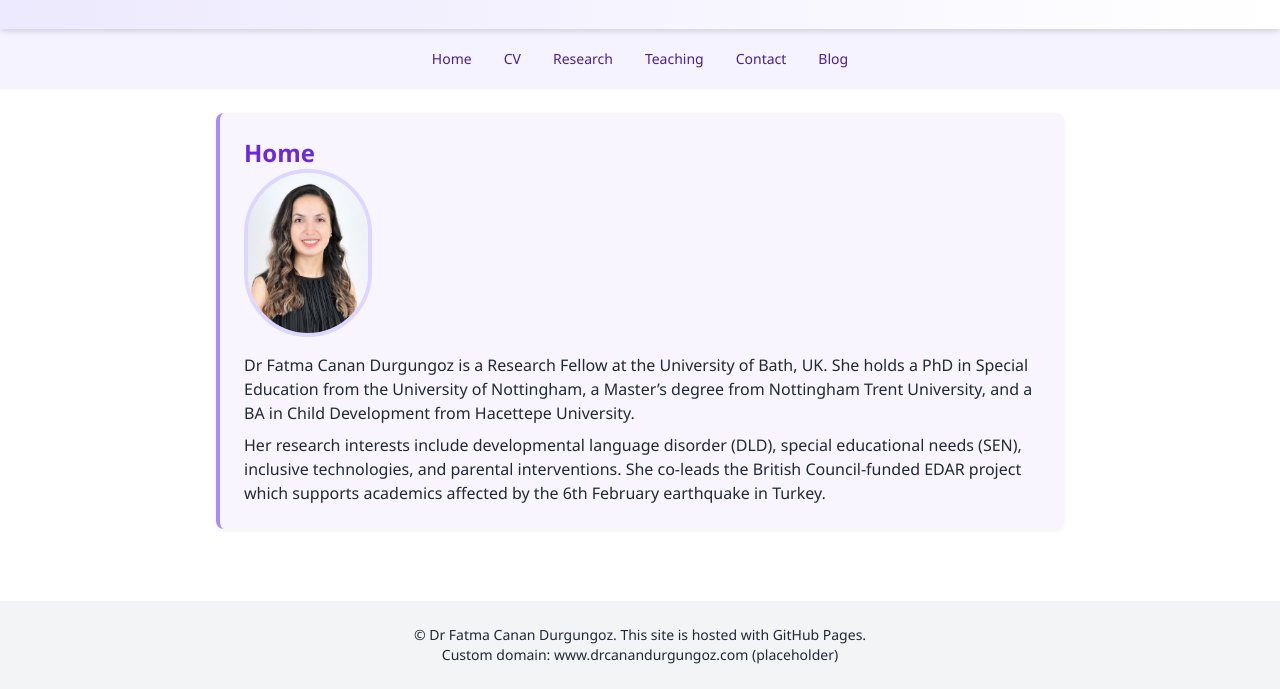
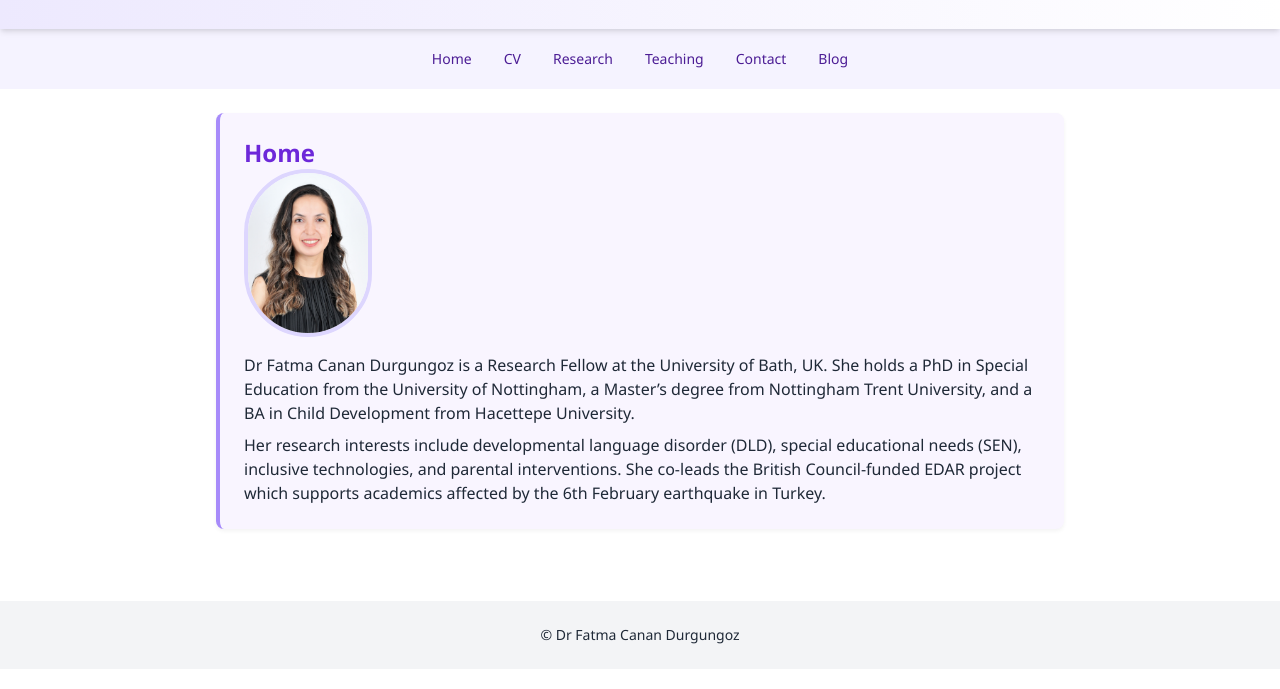
Before and after one commit to cdurgungoz/website, a plain HTML site: page index.html in a window 1280 px wide. Shown: the part 119-808 px from the top of the page. Drawn offline with nearby package versions, Linux system fonts and the light colour scheme.

Commit message:
Update index.html

```diff
--- a/index.html
+++ b/index.html
@@ -52,8 +52,8 @@
 
   </main>
   <footer class="bg-gray-100 p-6 mt-12 text-center text-sm">
-    <p>&copy; Dr Fatma Canan Durgungoz. This site is hosted with GitHub Pages.</p>
-    <p>Custom domain: www.drcanandurgungoz.com (placeholder)</p>
+    <p>&copy; Dr Fatma Canan Durgungoz</p>
+    <p></p>
   </footer>
 </body>
 </html>
```
